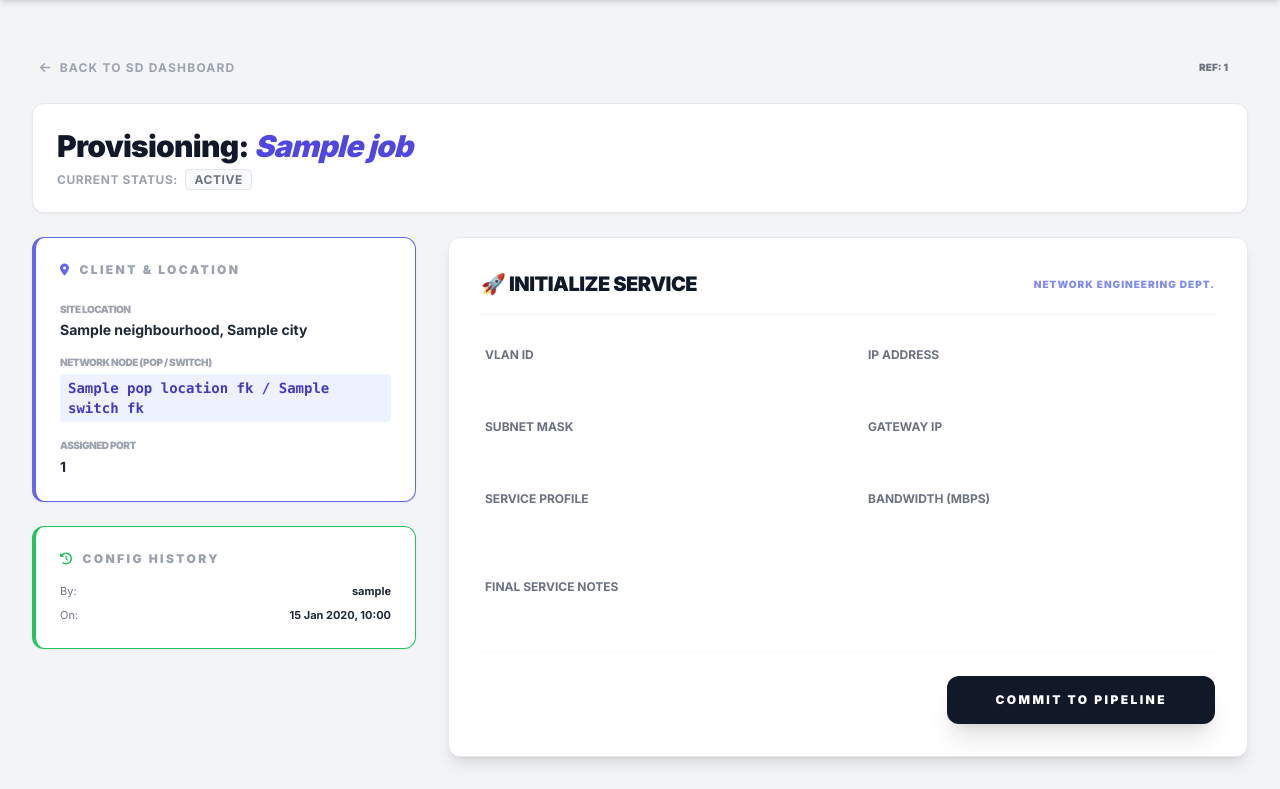
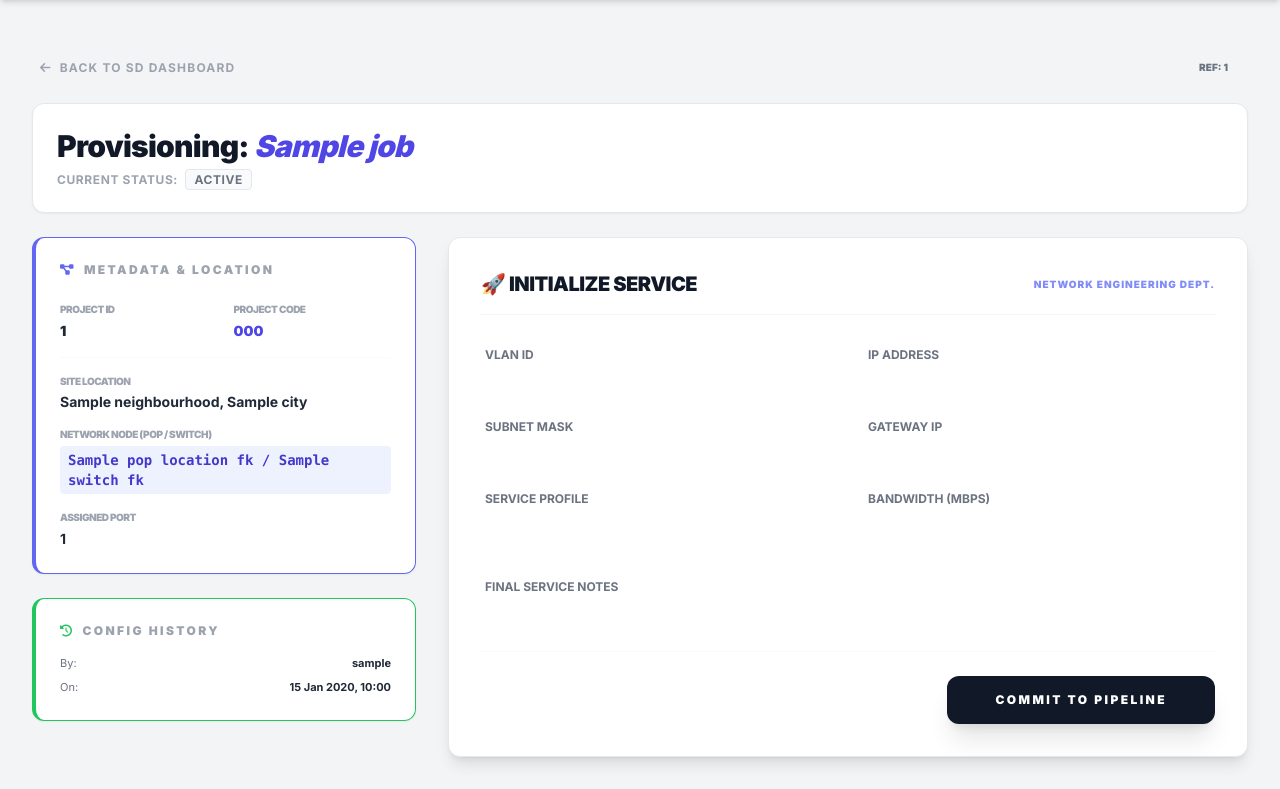
Before and after one commit to bukoloeb/splicing-tracker, a Django app: template splicing/templates/splicing/provisioning_detail.html in a window 1280 px wide. Shown: the part 64-853 px from the top of the page. Run offline with Django 5.2, Linux system fonts and the light colour scheme; the template is opened without the code that fills it: most values are stand-ins (such as "Sample title", 1, 10 or a date in 2020); form fields are guessed from the names that the template uses; parts of the project's set-up code (start-up, migrations or seed data) failed here and were passed over; some libraries are stand-ins or nearby versions.

Commit message:
added project id and circuit id to detail.html

```diff
--- a/splicing/templates/splicing/provisioning_detail.html
+++ b/splicing/templates/splicing/provisioning_detail.html
@@ -38,14 +38,26 @@
 
     <div class="grid grid-cols-1 lg:grid-cols-3 gap-8">
 
-        {# --- 1. JOB SUMMARY (Left Column - The "Dashboard Card" Style) --- #}
+        {# --- 1. JOB SUMMARY (Left Column) --- #}
         <div class="space-y-6">
             <div class="bg-white p-6 rounded-xl border-l-4 border-indigo-500 shadow-sm border-t border-r border-b border-gray-200">
                 <h3 class="text-xs font-black text-gray-400 uppercase tracking-[0.2em] mb-6 flex items-center">
-                    <i class="fas fa-map-marker-alt mr-2 text-indigo-500"></i> Client & Location
+                    <i class="fas fa-project-diagram mr-2 text-indigo-500"></i> Metadata & Location
                 </h3>
 
                 <div class="space-y-4">
+                    {# --- Added Project Details --- #}
+                    <div class="grid grid-cols-2 gap-4 pb-4 border-b border-gray-50">
+                        <div class="info-block">
+                            <label class="block text-[10px] font-black text-gray-400 uppercase tracking-tighter">Project ID</label>
+                            <p class="text-sm font-black text-gray-800 mt-1 uppercase">{{ job.job_id }}</p>
+                        </div>
+                        <div class="info-block">
+                            <label class="block text-[10px] font-black text-gray-400 uppercase tracking-tighter">Project Code</label>
+                            <p class="text-sm font-black text-indigo-600 mt-1 uppercase">{{ job.project_code|default:"N/A" }}</p>
+                        </div>
+                    </div>
+
                     <div class="info-block">
                         <label class="block text-[10px] font-black text-gray-400 uppercase tracking-tighter">Site Location</label>
                         <p class="text-sm font-bold text-gray-800 leading-tight mt-1">{{ job.neighbourhood|default:job.street_address }}, {{ job.city }}</p>
@@ -78,7 +90,7 @@
             {% endif %}
         </div>
 
-        {# --- 2. PROVISIONING FORM (Right Column - The "Filter Tray" Style) --- #}
+        {# --- 2. PROVISIONING FORM --- #}
         <div class="col-span-1 lg:col-span-2 bg-white p-8 rounded-xl border border-gray-200 shadow-lg">
 
             <div class="flex items-center justify-between mb-8 border-b border-gray-100 pb-4">
```
